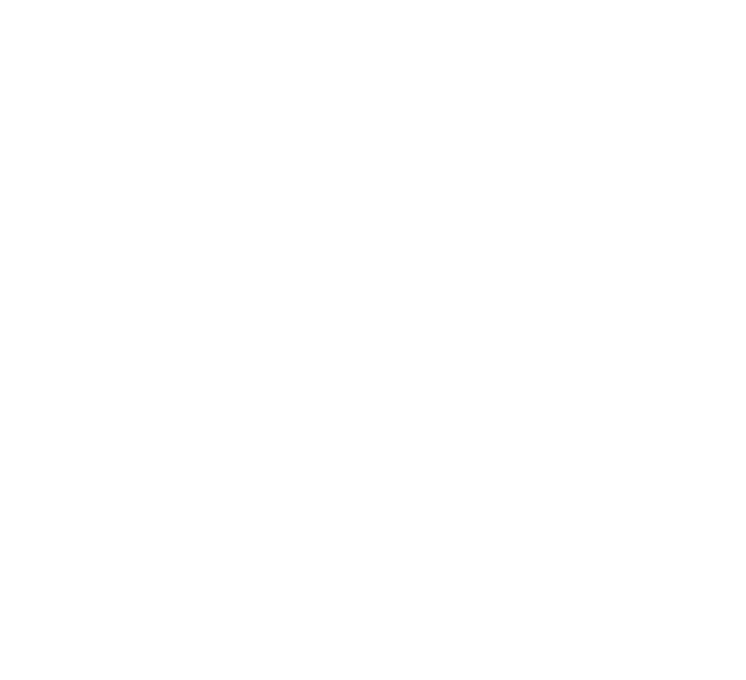
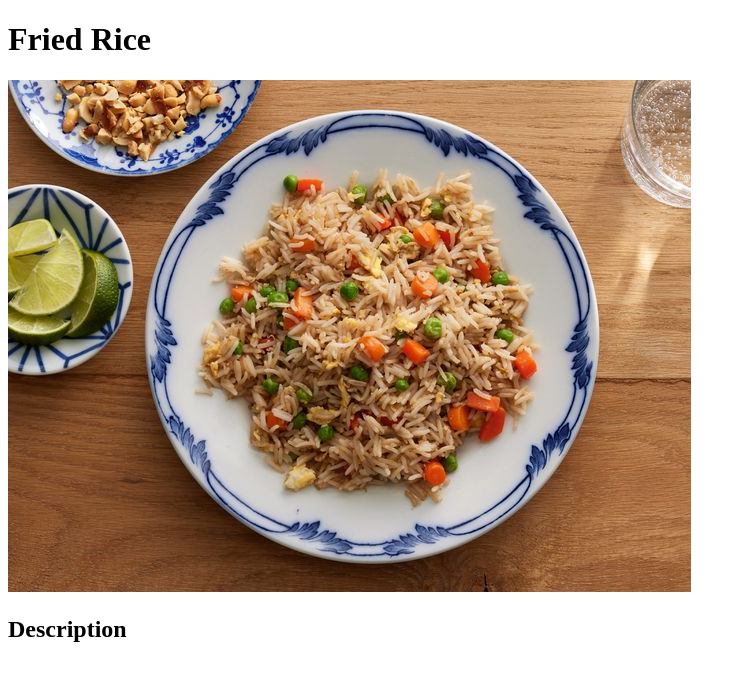
Before and after one commit to howell-johnson/odin-recipes, a plain HTML site: page recipes/fried_rice.html in a window 1280 px wide. Shown: the whole page, without its empty margins (0-746 px from the left). Drawn offline with Linux system fonts and the light colour scheme.

Commit message:
Added headers and image to fried rice page

```diff
--- a/recipes/fried_rice.html
+++ b/recipes/fried_rice.html
@@ -2,9 +2,11 @@
 <html lang="en">
     <head>
         <meta charset="UTF-8">
-        <title></title>
+        <title>Fried Rice</title>
     </head>
     <body>
-
+        <h1>Fried Rice</h1>
+        <img src="../images/fried rice.jpg" alt="Stock image of Fried Rice">
+        <h2>Description</h2>
     </body>
 </html>
```
